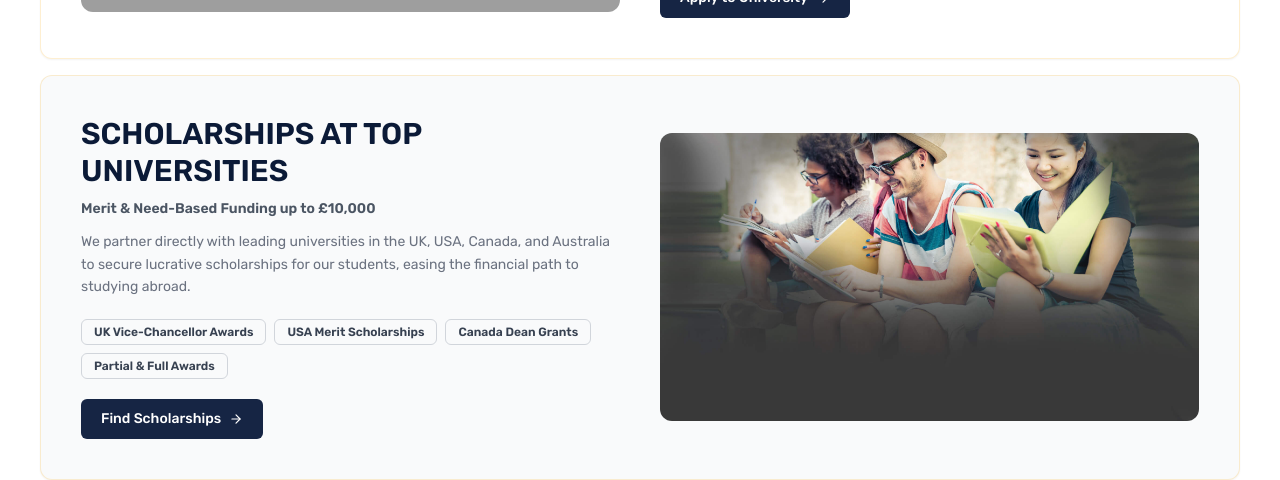
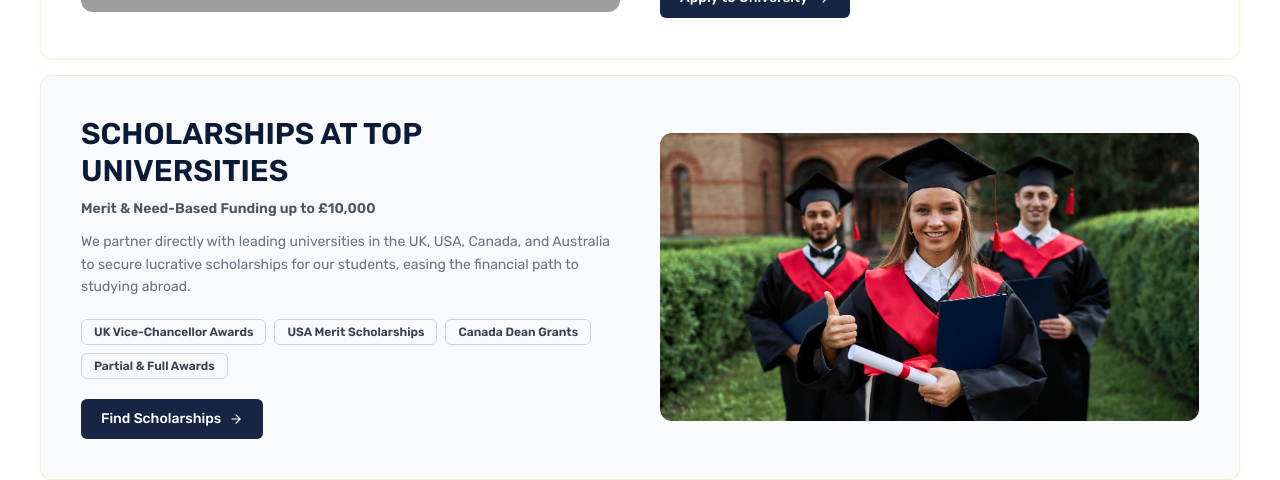
Before and after one commit to Zeehan96/global-group-of-eduction-project, a Next.js app: page / in a window 1280 px wide. Shown: the part 1520-2000 px from the top of the page. Built offline with nearby package versions, Linux system fonts and the light colour scheme; grey boxes are pictures that could not be loaded.

Commit message:
scholarships card image updated

```diff
--- a/app/page.jsx
+++ b/app/page.jsx
@@ -45,7 +45,7 @@ const aboutCards = [
     desc: 'We partner directly with leading universities in the UK, USA, Canada, and Australia to secure lucrative scholarships for our students, easing the financial path to studying abroad.',
     tags: ['UK Vice-Chancellor Awards','USA Merit Scholarships','Canada Dean Grants','Partial & Full Awards'],
     btn: 'Find Scholarships', btnHref: 'https://globalgroupofeducationportal.com/login', external: true,
-    img: '/assets/images/cources-bg1.jpg', imgRight: true,
+    img: '/assets/images/scholarshipiamge.jpeg', imgRight: true,
   },
   {
     num: '04', tag: 'Visa Excellence',
```
Also changed, not shown: public/assets/images/scholarshipiamge.jpeg (added).
